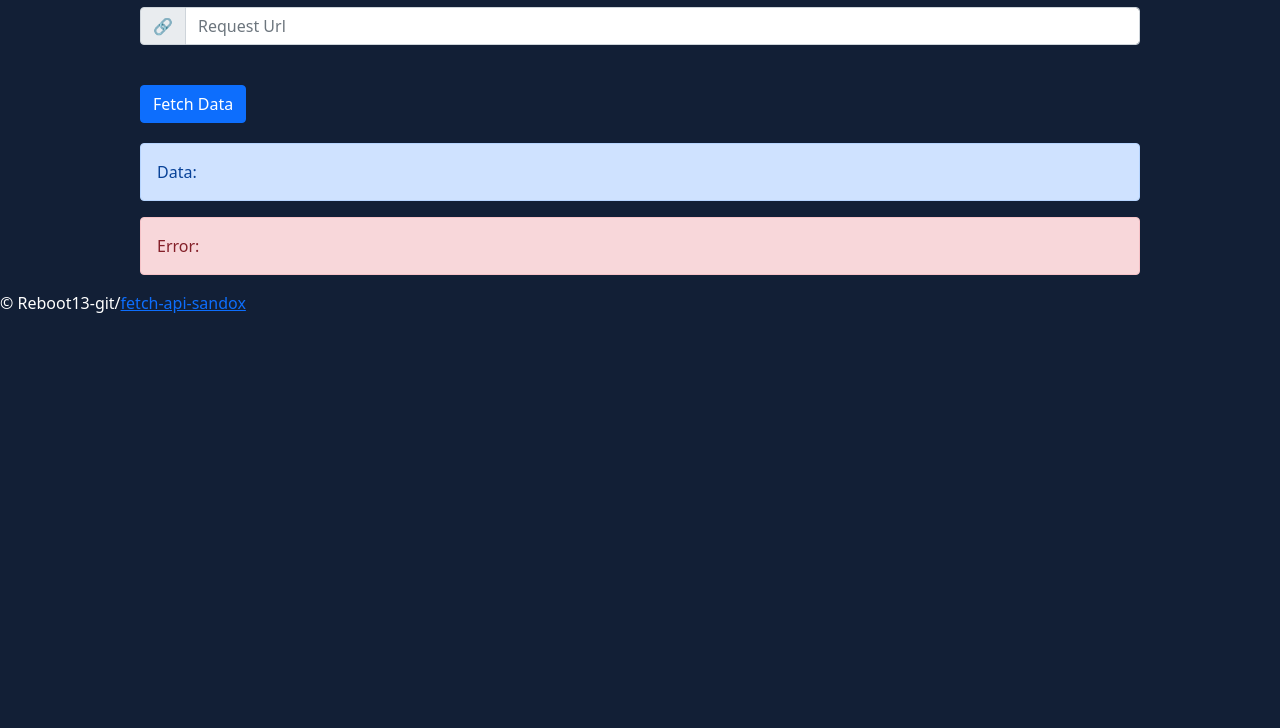
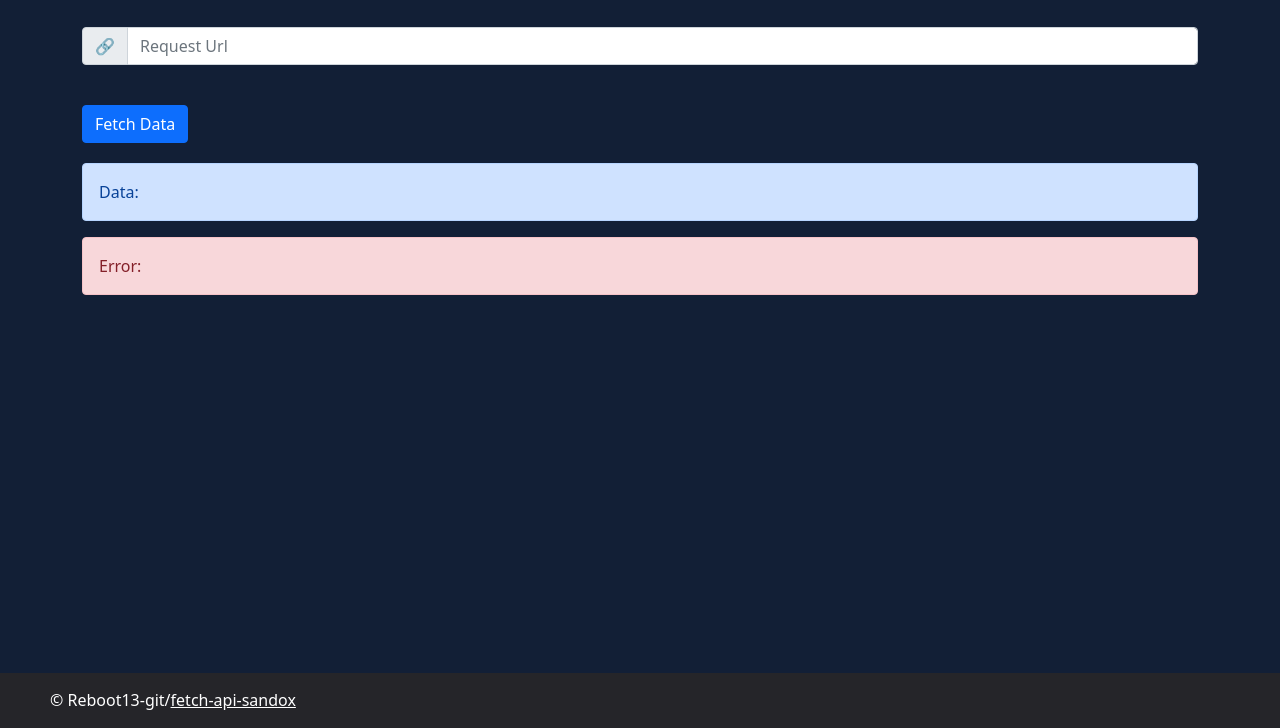
Before and after one commit to krutikkkkkkkkk/fetch-api-sandbox, a plain HTML site: page index.html in a window 1280 px wide. Shown: the part 72-800 px from the top of the page. Drawn offline with nearby package versions, Linux system fonts and the light colour scheme.

Commit message:
Update styles.css

```diff
--- a/styles.css
+++ b/styles.css
@@ -3,17 +3,34 @@ body{
     color: #fff;
 }
 h4 {
-    margin-top: 20px;
+    padding-top: 20px;
+    padding-bottom: 20px;
     text-align: center;
     font-family: 'Segoe UI', Tahoma, Geneva, Verdana, sans-serif;
     margin-bottom: 30px;
 }
 .container {
-    display: border-box;
-    width: 80%;
+    width: 95%;
     align-items: center;
 }
 #json {
-    display: border-box;
+    box-sizing: border-box;
     margin-top: 20px;
+    display: flexbox;
 }
+
+footer {
+    padding-top: 15px;
+    background-color: #252529;
+    position: fixed;
+    bottom: 0px;
+    width: 100%;
+    text-align: left;
+    padding-left: 50px;
+}
+a {
+    color: #fff;
+}
+a:visited {
+    color: #fff;
+}
```
